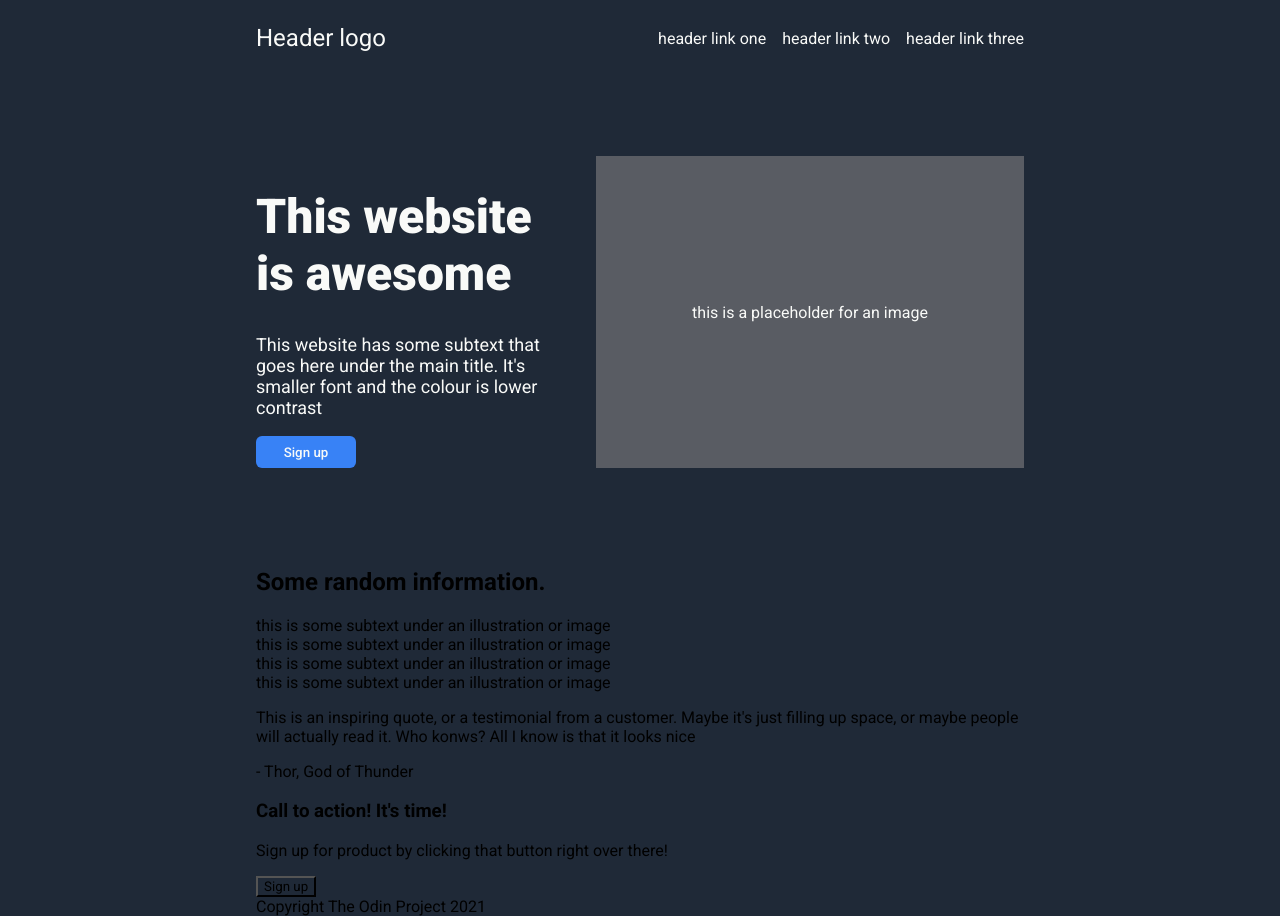
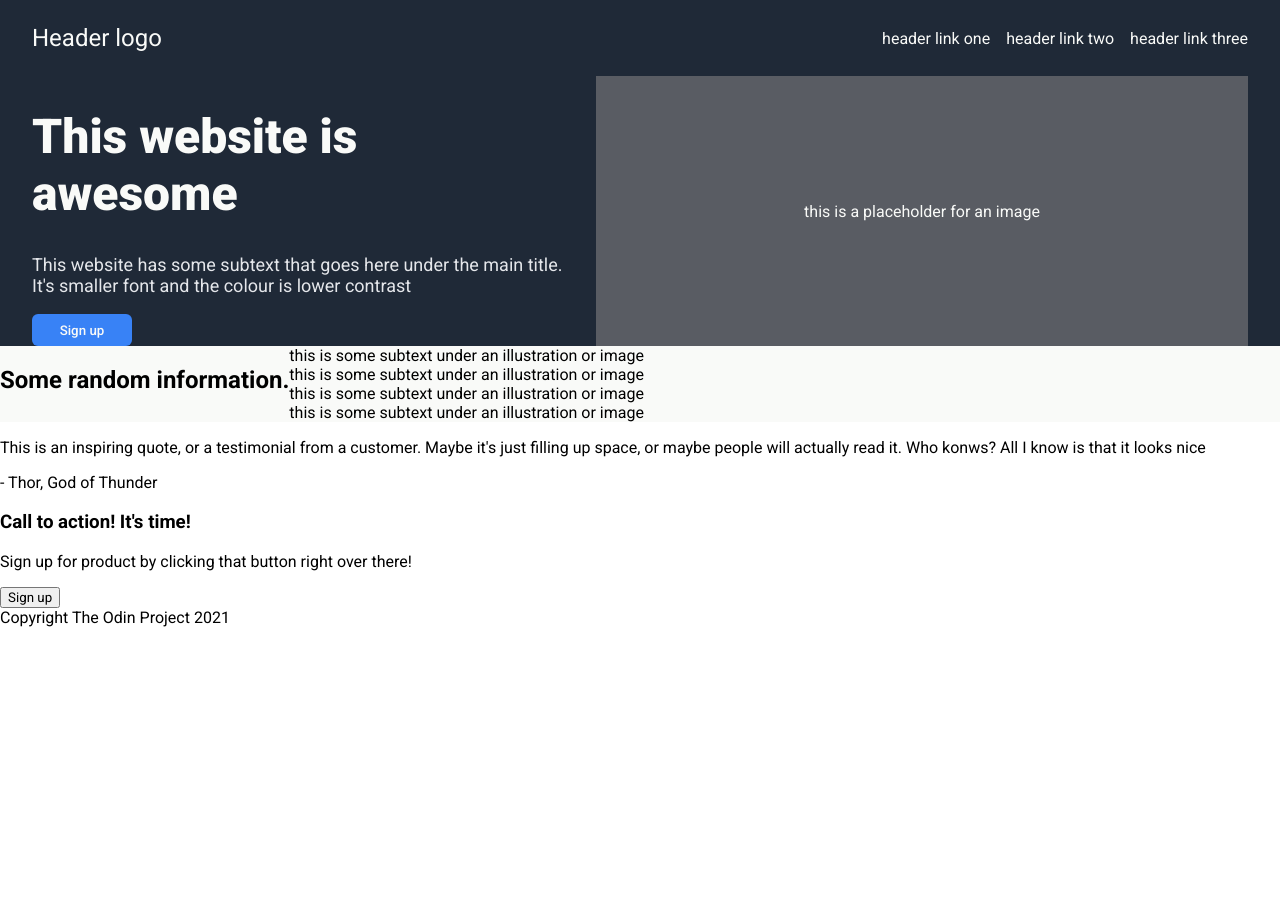
Before and after one commit to Jad-Adams/landing-page, a plain HTML site: page index.html in a window 1280 px wide. After the commit the page ends 800 px from the top, so only its background shows below. Drawn offline with Linux system fonts and the light colour scheme.

Commit message:
hammering away

```diff
--- a/index.html
+++ b/index.html
@@ -13,7 +13,8 @@
     </style>
   </head>
   <body>
-    <header class="header-nav">
+      <header>
+        <div class="wrapper header-nav">
           <div class="logo-container">
             <p class="logo">Header logo</p>
           </div>
@@ -22,10 +23,11 @@
             <nav>header link two</nav>
             <nav>header link three</nav>
           </div>
+        </div>
       </header>
 
       <main>
-      <div class="main-container">
+        <div class="wrapper main-container">
           <div class="main-content">
             <h1>This website is awesome</h1>
             <p>
@@ -38,24 +40,36 @@
         </div>
       </main>
 
-    <section class="section-random-info">
+      <section>
+        <div class="wrapper section-random-info">
           <h2>Some random information.</h2>
-      <div class="box">this is some subtext under an illustration or image</div>
-      <div class="box">this is some subtext under an illustration or image</div>
-      <div class="box">this is some subtext under an illustration or image</div>
-      <div class="box">this is some subtext under an illustration or image</div>
+          <div class="card-holder">
+            <div class="card-placeholder">
+              this is some subtext under an illustration or image
+            </div>
+            <div class="card-placeholder">
+              this is some subtext under an illustration or image
+            </div>
+            <div class="card-placeholder">
+              this is some subtext under an illustration or image
+            </div>
+            <div class="card-placeholder">
+              this is some subtext under an illustration or image
+            </div>
+          </div>
+        </div>
       </section>
 
-    <div class="section-quote">
+      <div class="wrapper section-quote">
         <p>
-        This is an inspiring quote, or a testimonial from a customer. Maybe it's
-        just filling up space, or maybe people will actually read it. Who konws?
-        All I know is that it looks nice
+          This is an inspiring quote, or a testimonial from a customer. Maybe
+          it's just filling up space, or maybe people will actually read it. Who
+          konws? All I know is that it looks nice
         </p>
         <p>- Thor, God of Thunder</p>
       </div>
 
-    <section class="section-cta">
+      <section class="wrapper section-cta">
         <h3>Call to action! It's time!</h3>
         <p>Sign up for product by clicking that button right over there!</p>
         <button>Sign up</button>
@@ -63,6 +77,7 @@
 
       <script src="" async defer></script>
 
-    <footer>Copyright The Odin Project 2021</footer>
+      <footer><div class="wrapper footer-content">Copyright The Odin Project 2021</div></footer>
+    </div>
   </body>
 </html>
--- a/styles.css
+++ b/styles.css
@@ -8,24 +8,33 @@
 
 * {
   font-family: "Roboto", sans-serif;
-  background-color: #1f2937;
+  box-sizing: border-box;
   /* border: 1px #cf9376 solid; */
 }
 
 body {
-  margin: auto;
-  max-width: 60%;
+  margin: 0;
+}
+
+.wrapper {
+  max-width: 1600px;
+  margin: 0 auto;
+  width: 100%;
 }
 
 nav {
   color: #f9faf8;
 }
 
+header {
+  background-color: #1f2937;
+}
 /* top nav start */
 .header-nav {
   display: flex;
   justify-content: space-between;
   align-items: center;
+  padding: 0 32px;
 }
 
 .logo {
@@ -43,6 +52,7 @@ nav {
 /* hero section start */
 
 main {
+  background-color: #1f2937;
   color: #f9faf8;
 }
 
@@ -53,6 +63,7 @@ h1 {
 
 main p {
   font-size: 18px;
+  color: #e5e7eb;
 }
 
 main button {
@@ -69,7 +80,7 @@ main button {
   display: flex;
   justify-content: space-between;
   gap: 32px;
-  padding: 80px 0;
+  padding: 0 32px;
 }
 
 .main-container div {
@@ -84,3 +95,12 @@ main button {
   padding: 60px;
 }
 /* hero section end */
+
+/* random info section start */
+
+.section-random-info {
+  background-color: #f9faf8;
+  display: flex;
+}
+
+/* random info section end */
```
Lines whose indentation alone changed are shown as unchanged.
